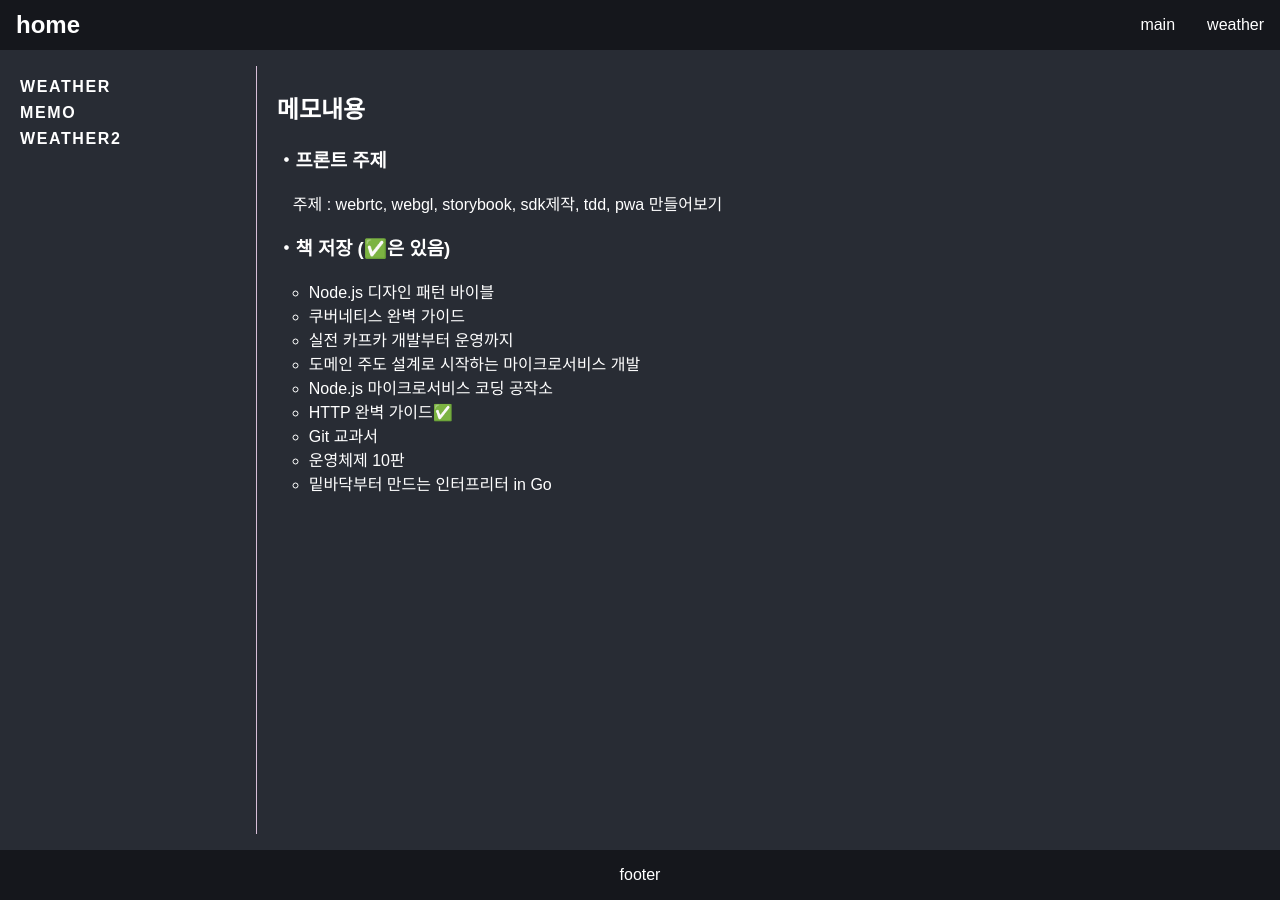
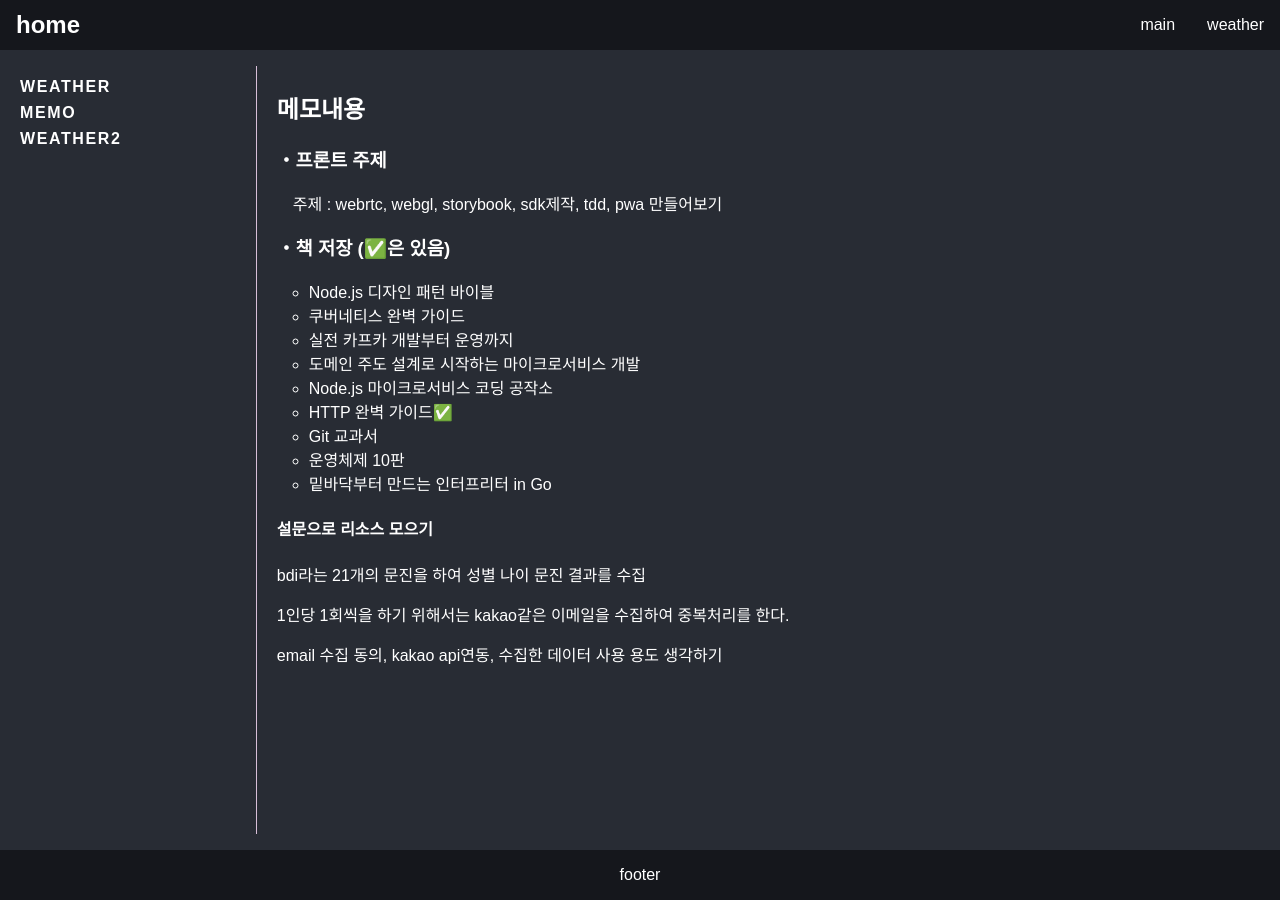
Before and after one commit to jmeno1011/noServerSideProject, a React (Create React App) app: page /noServerSideProject/main/memo in a window 1280 px wide. Built offline with nearby package versions, Linux system fonts and the light colour scheme.

Commit message:
memo내용 추가

```diff
--- a/src/components/sectionTwo/Memo.jsx
+++ b/src/components/sectionTwo/Memo.jsx
@@ -21,6 +21,10 @@ export function Memo() {
         <li>운영체제 10판</li>
         <li>밑바닥부터 만드는 인터프리터 in Go</li>
       </ul>
+      <h4>설문으로 리소스 모으기</h4>
+      <p>bdi라는 21개의 문진을 하여 성별 나이 문진 결과를 수집</p>
+      <p>1인당 1회씩을 하기 위해서는 kakao같은 이메일을 수집하여 중복처리를 한다.</p>
+      <p>email 수집 동의, kakao api연동, 수집한 데이터 사용 용도 생각하기</p>
     </div>
   );
 }
```
